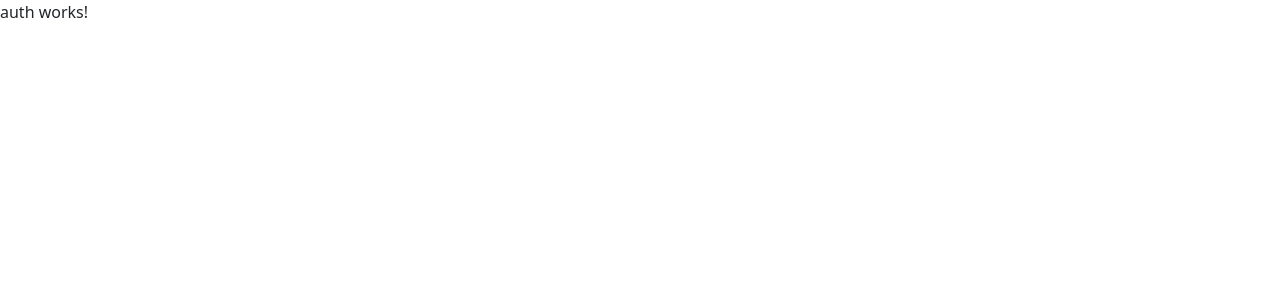
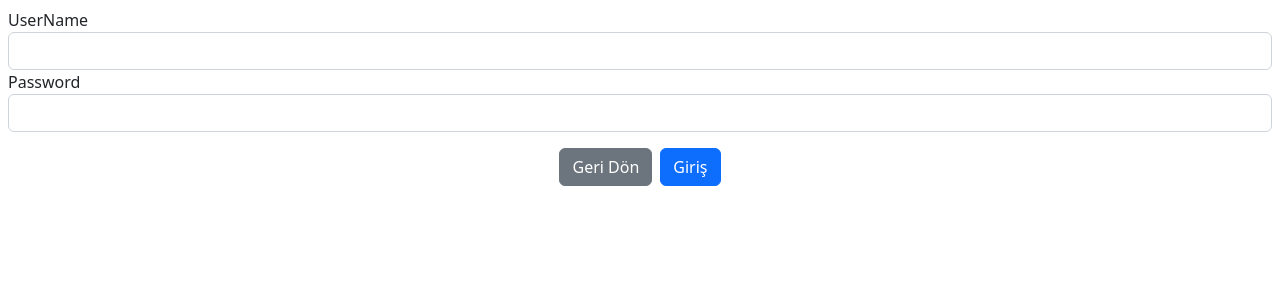
Before and after one commit to mftalha/ShopAPP, an Angular app: page /admin/auth in a window 1280 px wide. Shown: the top 300 px of the page. Built offline with nearby package versions, Linux system fonts and the light colour scheme.

Commit message:
feat- lesson-23 : Auth Component

```diff
--- a/src/app/admin/admin.module.ts
+++ b/src/app/admin/admin.module.ts
@@ -4,6 +4,7 @@
 import { AdminRoutingModule } from './admin-routing.module';
 import { AuthComponent } from './auth/auth.component';
 import { AdminComponent } from './admin.component';
+import { FormsModule } from '@angular/forms';
 
 
 @NgModule({
@@ -13,7 +14,8 @@
   ],
   imports: [
     CommonModule,
-    AdminRoutingModule
+    AdminRoutingModule,
+    FormsModule
   ]
 })
 export class AdminModule { }
--- a/src/app/admin/auth/auth.component.html
+++ b/src/app/admin/auth/auth.component.html
@@ -1 +1,20 @@
-<p>auth works!</p>
+<div class="bg-danger p-2 text-center txt-white" *ngIf="errorMessage!=null"> <!-- txt-white : yazılar beyaz olsun -->
+    {{errorMessage}}
+</div>
+
+<div class="p-2">
+    <form #form="ngForm" (ngSubmit)="login(form)"> <!-- kullanıcı submit butonuna tıkladığında form gerekli method'a gidecek : gidecek form'da ngForm-->
+        <div class="form-group">
+            <label>UserName</label>
+            <input type="text" class="form-control" name="username" [(ngModel)]="username" required>
+        </div>
+        <div class="form-group">
+            <label>Password</label>
+            <input type="password" class="form-control" name="password" [(ngModel)]="password" required>
+        </div>
+        <div class="text-center mt-3">
+            <button class="btn btn-secondary" routerLink="/">Geri Dön</button>
+            <button class="btn btn-primary ms-2" type="submit">Giriş</button>
+        </div>
+    </form>
+</div>
--- a/src/app/admin/auth/auth.component.ts
+++ b/src/app/admin/auth/auth.component.ts
@@ -1,4 +1,6 @@
 import { Component } from '@angular/core';
+import { NgForm } from '@angular/forms';
+import { Router } from '@angular/router';
 
 @Component({
   selector: 'app-auth',
@@ -7,4 +9,24 @@
 })
 export class AuthComponent {
 
+  public username!: string;
+  public password!: string;
+  public errorMessage!: string;
+
+  constructor(private router: Router){
+
+  }
+
+  //NgModül kullanduığımız için modül içine form modülü import etmeliyiz.
+  login(form: NgForm){
+    if(form.valid){
+      if(this.username==='admin' && this.password==='12345'){
+        this.router.navigateByUrl('/admin/main');
+      }else{
+        this.errorMessage = 'Hatalı username ya da parola'
+      }
+    }else{
+      this.errorMessage = 'Bilgileri eksiksiz girin';
+    }
+  }
 }
```
